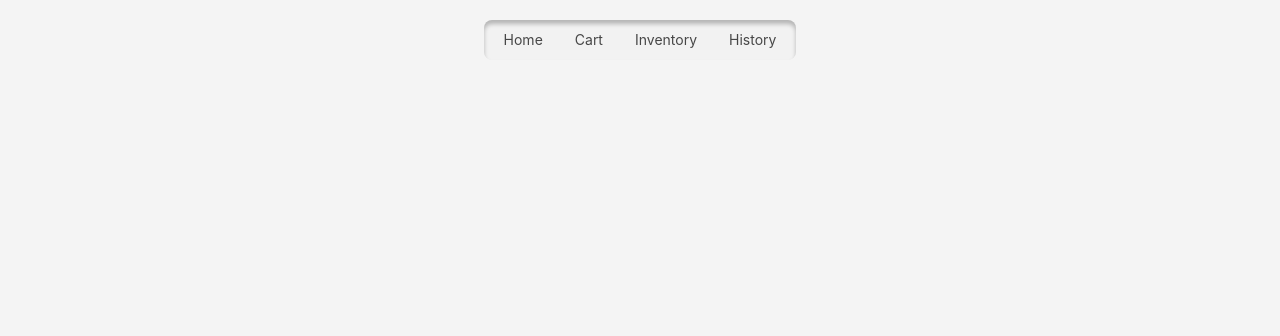
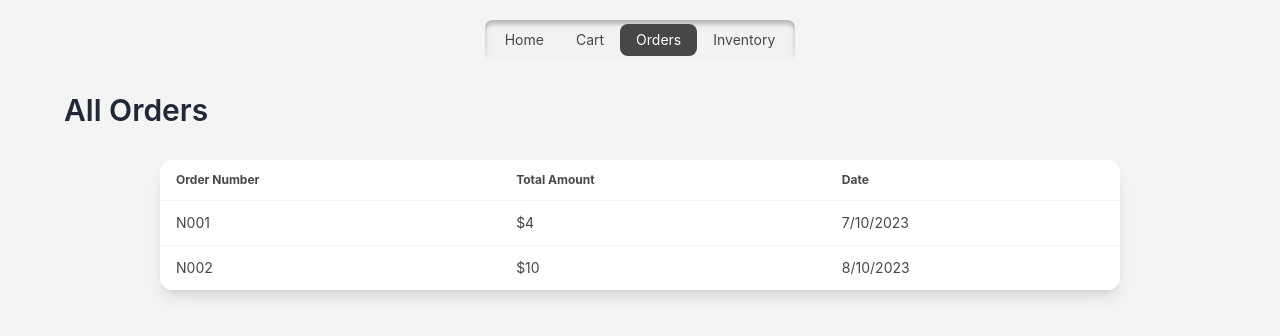
Before and after one commit to jteohn/raid-challenge, a React (Create React App) app in the folder frontend/: page /orders in a window 1280 px wide. Shown: the top 336 px of the page. Built offline with nearby package versions, Linux system fonts and the light colour scheme.

Commit message:
completed UI for 'Orders' page

```diff
--- a/frontend/src/App.js
+++ b/frontend/src/App.js
@@ -2,7 +2,7 @@ import Navbar from "./components/Navbar";
 import Home from "./pages/home";
 import Cart from "./pages/cart";
 import Inventory from "./pages/inventory";
-import History from "./pages/history";
+import Orders from "./pages/orders";
 import { Route, Routes } from "react-router-dom";
 
 function App() {
@@ -12,8 +12,8 @@ function App() {
       <Routes>
         <Route path="/" element={<Home />} />
         <Route path="/cart" element={<Cart />} />
+        <Route path="/orders" element={<Orders />} />
         <Route path="/inventory" element={<Inventory />} />
-        <Route path="/history" element={<History />} />
       </Routes>
     </div>
   );
--- a/frontend/src/components/Navbar.js
+++ b/frontend/src/components/Navbar.js
@@ -15,12 +15,12 @@ function Navbar() {
       route: "/cart",
     },
     {
+      label: "Orders",
+      route: "/orders",
+    },
+    {
       label: "Inventory",
       route: "/inventory",
-    },
-    {
-      label: "History",
-      route: "/history",
     },
   ];
 
--- /dev/null
+++ b/frontend/src/components/OrderItem.js
@@ -0,0 +1,18 @@
+function OrderItem() {
+  return (
+    <>
+      <tr>
+        <td>N001</td>
+        <td>$4</td>
+        <td>7/10/2023</td>
+      </tr>
+      {/* 2nd ROW */}
+      <tr>
+        <td>N002</td>
+        <td>$10</td>
+        <td>8/10/2023</td>
+      </tr>
+    </>
+  );
+}
+export default OrderItem;
--- /dev/null
+++ b/frontend/src/components/OrdersTable.js
@@ -0,0 +1,24 @@
+import OrderItem from "./OrderItem";
+
+function OrdersTable() {
+  return (
+    <div className="flex justify-center">
+      <div className="overflow-y-auto bg-white w-3/4 rounded-xl shadow-lg">
+        <table className="table">
+          {/* head */}
+          <thead>
+            <tr className="text-grey-300">
+              <th>Order Number</th>
+              <th>Total Amount</th>
+              <th>Date</th>
+            </tr>
+          </thead>
+          <tbody className="text-grey-300">
+            <OrderItem />
+          </tbody>
+        </table>
+      </div>
+    </div>
+  );
+}
+export default OrdersTable;
--- a/frontend/src/pages/history.js
+++ /dev/null
@@ -1,5 +0,0 @@
-function History() {
-  return <div> Hello! I am history</div>;
-}
-
-export default History;
--- /dev/null
+++ b/frontend/src/pages/orders.js
@@ -0,0 +1,14 @@
+import OrdersTable from "../components/OrdersTable";
+
+function Orders() {
+  return (
+    <div className="flex flex-col gap-8">
+      <div className="text-3xl font-semibold flex justify-start pl-16 pt-8">
+        All Orders
+      </div>
+      <OrdersTable />
+    </div>
+  );
+}
+
+export default Orders;
```
